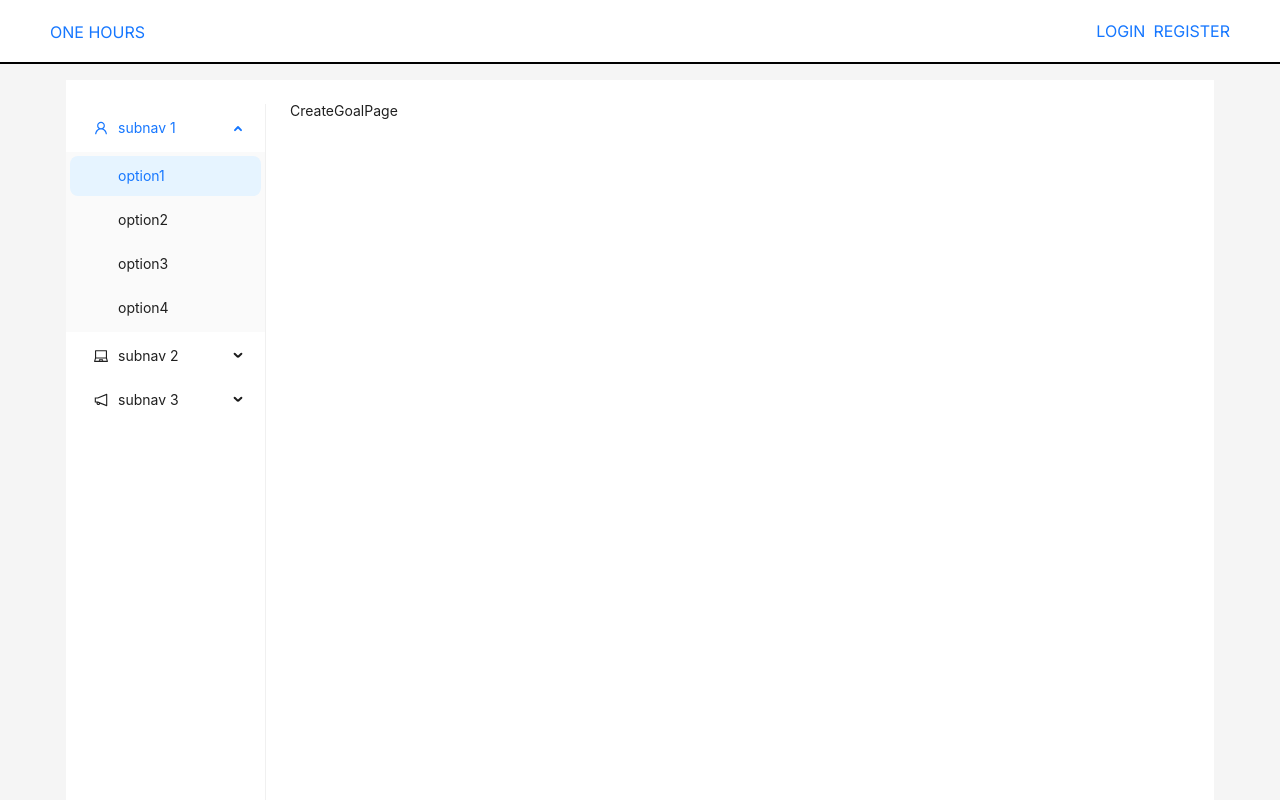
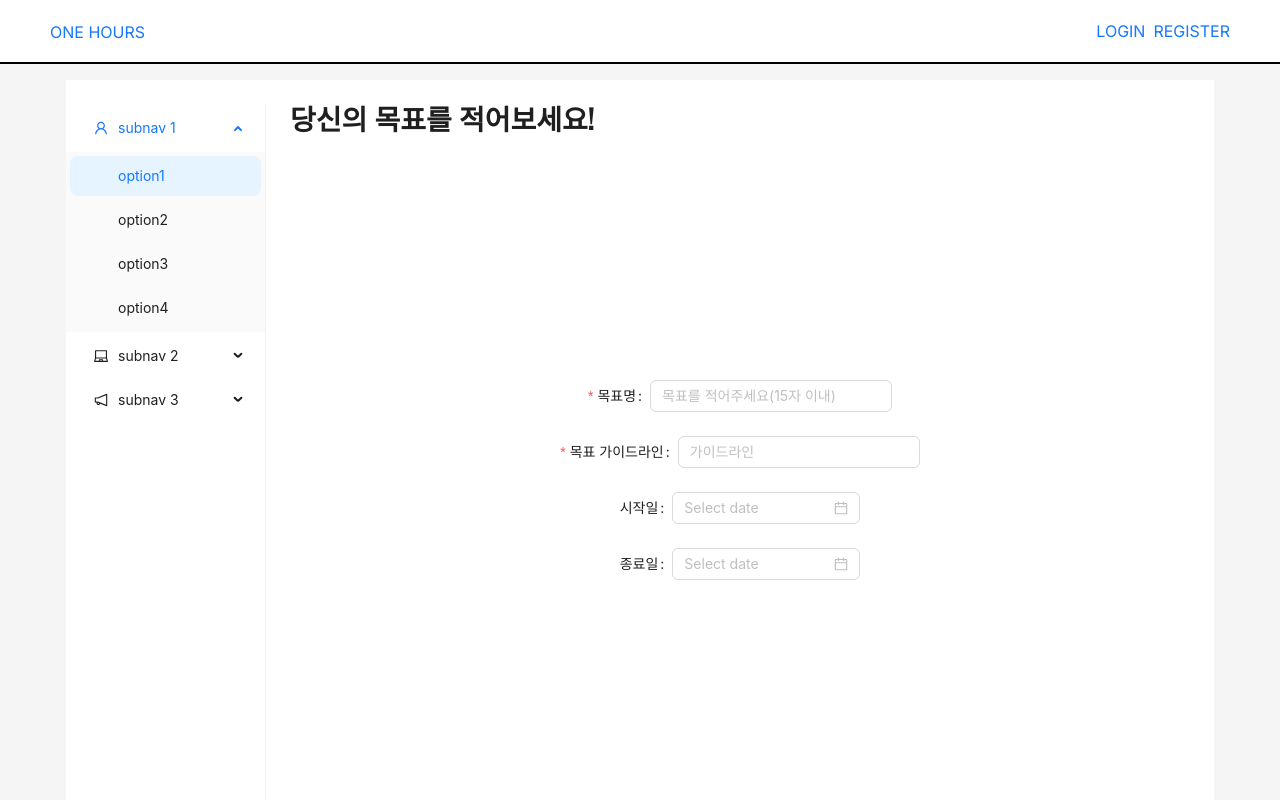
Before and after one commit to onehour-soongsil/front-end, a Next.js app: page /create-goal in a window 1280 px wide. Shown: the top 800 px of the page. Built offline with nearby package versions, Linux system fonts and the light colour scheme.

Commit message:
feat : create-goal pg form 태그 추가 및 api 통신 테스트

```diff
--- /dev/null
+++ b/app/components/goal/DatePicker.tsx
@@ -0,0 +1,6 @@
+import { DatePicker } from "antd";
+import dateFnsGenerateConfig from "rc-picker/lib/generate/dateFns";
+
+const MyDatePicker = DatePicker.generatePicker<Date>(dateFnsGenerateConfig);
+
+export default MyDatePicker;
--- a/app/create-goal/page.tsx
+++ b/app/create-goal/page.tsx
@@ -1,3 +1,64 @@
+"use client";
+import { Button, Form, Input, Select } from "antd";
+import React from "react";
+import MyDatePicker from "../components/goal/DatePicker";
+const { Option } = Select;
+
 export default function CreateGoalPage() {
-  return <div>CreateGoalPage</div>;
+  const [form] = Form.useForm();
+  const onFinish = values => {
+    console.log("Received values of form: ", values);
+  };
+  return (
+    <div>
+      <h1>당신의 목표를 적어보세요!</h1>
+      <Form
+        form={form}
+        name="register"
+        onFinish={onFinish}
+        style={{
+          width: "100%",
+          height: "90vh",
+          display: "flex",
+          flexDirection: "column",
+          alignItems: "center",
+          justifyContent: "center",
+        }}
+      >
+        <Form.Item
+          name="goal-title"
+          label="목표명"
+          rules={[
+            {
+              required: true,
+              message: "목표명을 입력해주세요",
+            },
+          ]}
+        >
+          <Input placeholder="목표를 적어주세요(15자 이내)" />
+        </Form.Item>
+
+        <Form.Item
+          name="goal-content"
+          label="목표 가이드라인"
+          rules={[
+            {
+              required: true,
+              message: "목표 내용을 입력해주세요",
+            },
+          ]}
+        >
+          <Input placeholder="가이드라인"></Input>
+        </Form.Item>
+
+        <Form.Item name="due-date" label="시작일">
+          <MyDatePicker />
+        </Form.Item>
+
+        <Form.Item name="due-date" label="종료일">
+          <MyDatePicker />
+        </Form.Item>
+      </Form>
+    </div>
+  );
 }
--- /dev/null
+++ b/pages/api/create.js
@@ -0,0 +1,3 @@
+export default function handler(req, res) {
+  res.status(200).json({ name: "처리완료" });
+}
```
